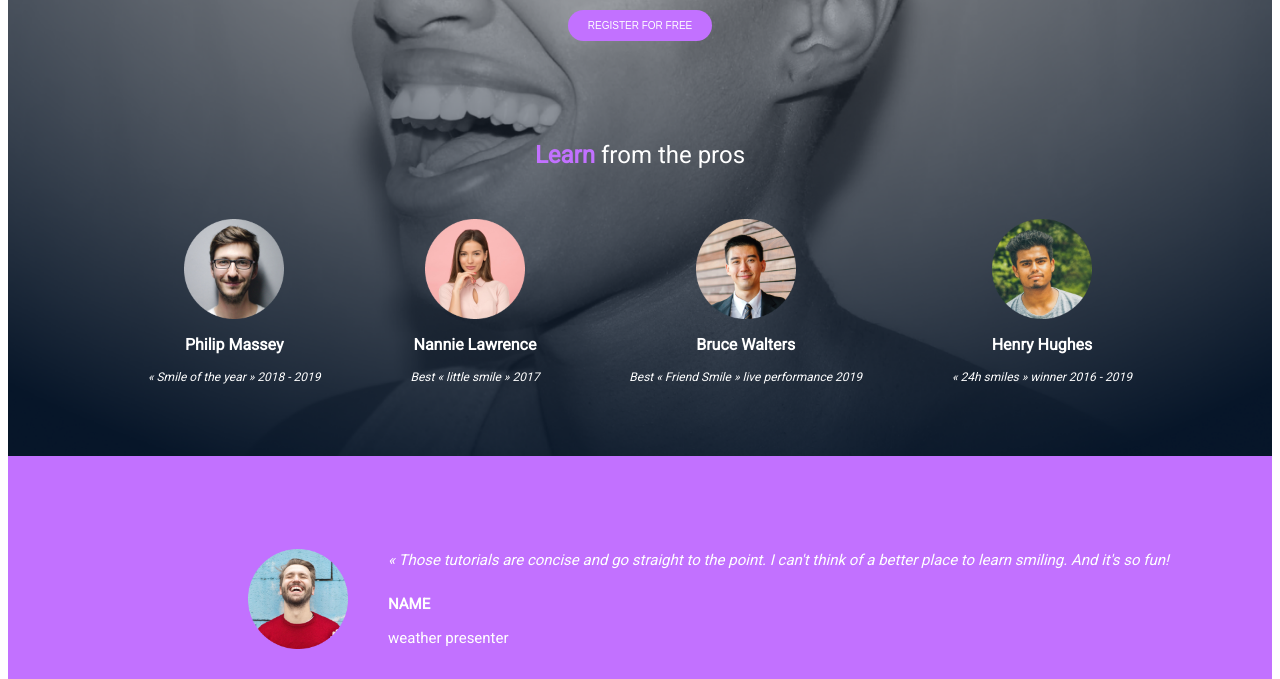
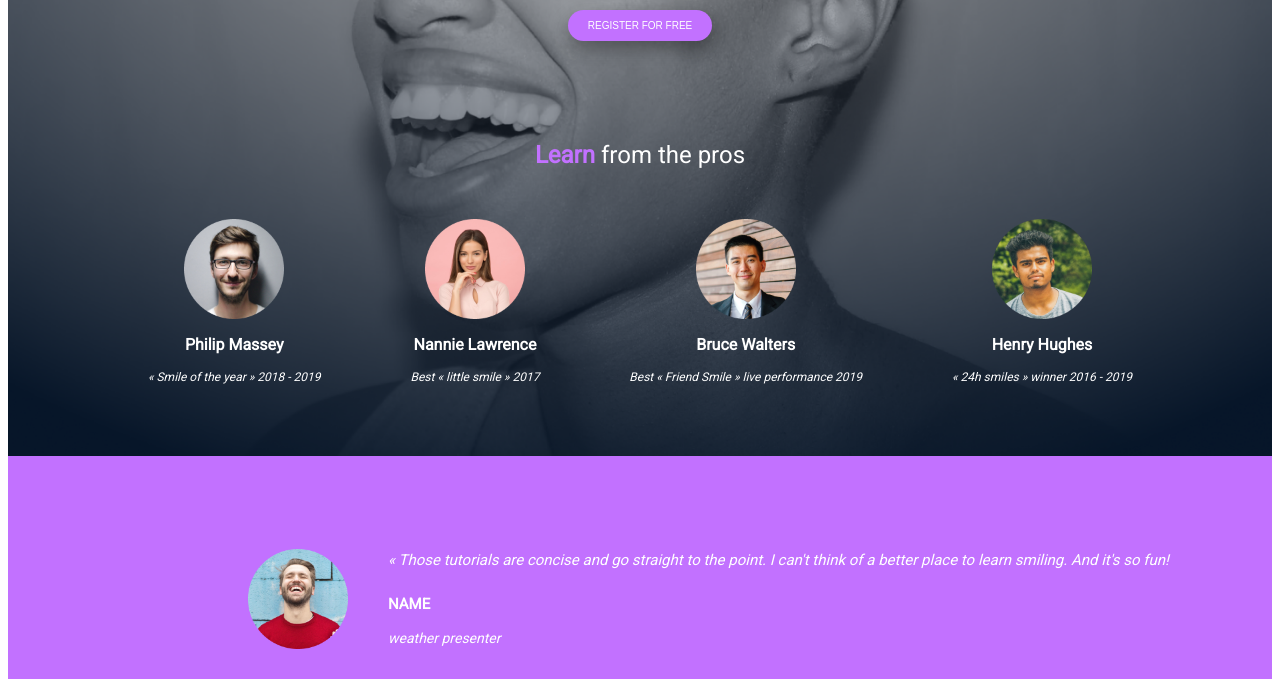
Before and after one commit to Aola-j/alx_html_css, a plain HTML site: page css_advanced/index.html in a window 1280 px wide. Shown: the part 321-1000 px from the top of the page. Drawn offline with Linux system fonts and the light colour scheme.

Commit message:
Added styling shadow

```diff
--- a/css_advanced/styles.css
+++ b/css_advanced/styles.css
@@ -43,6 +43,7 @@ button {
   border-radius: 22px;        /* Rounded corners */
   cursor: pointer;
   font-size: 10px;
+  box-shadow: 0 8px 16px 0 rgba(0,0,0,0.2), 0 6px 20px 0 rgba(0,0,0,0.19);
 }
 button:hover {
     color: #24063c;
@@ -160,8 +161,9 @@ a {
   align-items: flex-start;
 }
 .quote3 span {
-  font-size: 15px;
+  font-size: 14px;
   font-weight: 1px;
+  font-style: italic;
 }
 
 
```
